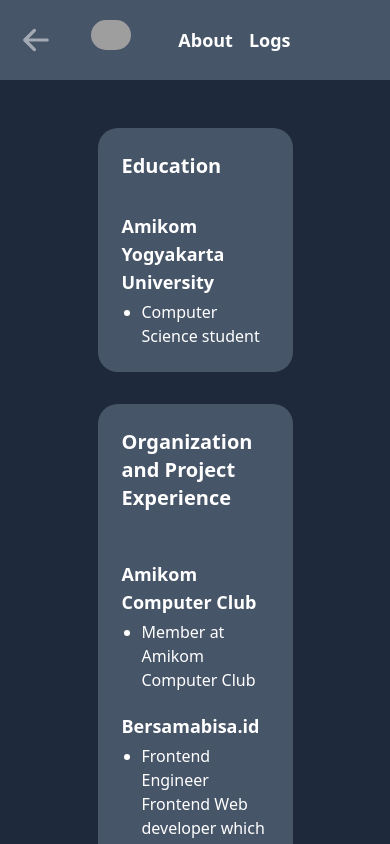
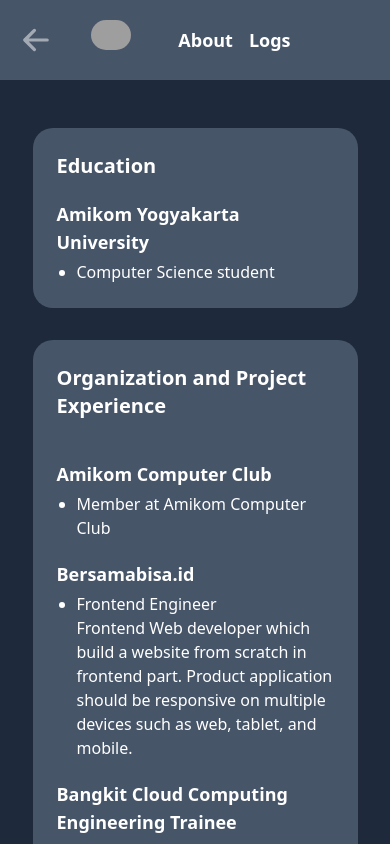
Before and after one commit to Abyanzhafran/dicoding-project-portofolio, a Vue app: page /logs in a window 390 px wide. Shown: the top 844 px of the page. Built offline with nearby package versions, Linux system fonts and the light colour scheme; grey boxes are pictures that could not be loaded.

Commit message:
feat(UI): :art: add responsivity

```diff
--- a/src/views/AboutView.vue
+++ b/src/views/AboutView.vue
@@ -21,9 +21,9 @@
       <div />
     </nav>
   </header>
-  <div class="absolute w-full h-auto bg-slate-800">
-    <div class="relative flex flex-col w-full h-auto items-center justify-start gap-y-8 my-14 bg-slate-800">
-      <div class="flex flex-col justify-start bg-slate-600 rounded-[20px] p-6 gap-4 w-1/2">
+  <div class="absolute w-full h-screen bg-slate-800">
+    <div class="relative flex flex-col w-full h-auto items-center justify-start gap-y-8 my-12 bg-slate-800">
+      <div class="flex flex-col justify-start bg-slate-600 rounded-[20px] p-6 gap-4 w-5/6 md:w-1/2">
         <h1 class="text-white font-bold text-xl">About Me</h1>
         <p class="text-white">An undergraduate student Informatics Engineer at Amikom Yogyakarta University. I have
           good problem-solving, logical thinking, and communication skills. Develop Web App using
@@ -31,7 +31,7 @@
           using data structures and algorithms. I have good health, discipline and want to learn new
           things. Looking for Software Engineer position in good environment.</p>
       </div>
-      <div class="flex flex-col justify-start bg-slate-600 rounded-[20px] p-6 gap-4 w-1/2">
+      <div class="flex flex-col justify-start bg-slate-600 rounded-[20px] p-6 gap-4 w-5/6 md:w-1/2">
         <h1 class="text-white font-bold text-xl">Personal Information</h1>
         <div class="grid grid-cols-1 divide-y-2 text-white align-text-bottom">
           <span class="pb-1">Age : 21 years old</span>
--- a/src/views/LogsView.vue
+++ b/src/views/LogsView.vue
@@ -21,9 +21,9 @@
       <div />
     </nav>
   </header>
-  <div class="absolute w-full h-auto bg-slate-800">
+  <div class="absolute w-full h-screen bg-slate-800">
     <div class="relative flex flex-col w-full h-auto items-center justify-start gap-y-8 my-12 bg-slate-800">
-      <div class="flex flex-col justify-start bg-slate-600 rounded-[20px] p-6 gap-8 w-1/2">
+      <div class="flex flex-col justify-start bg-slate-600 rounded-[20px] p-6 gap-5 w-5/6 md:w-1/2">
         <h1 class="text-white font-bold text-xl">Education</h1>
         <div>
           <span class="text-white text-lg font-semibold">Amikom Yogyakarta University</span>
@@ -34,7 +34,7 @@
           </ul>
         </div>
       </div>
-      <div class="flex flex-col justify-start bg-slate-600 rounded-[20px] p-6 gap-12 w-1/2">
+      <div class="flex flex-col justify-start bg-slate-600 rounded-[20px] p-6 gap-10 w-5/6 md:w-1/2">
         <h1 class="text-white font-bold text-xl">Organization and Project Experience</h1>
         <div class="flex flex-col gap-5">
           <div>
```
